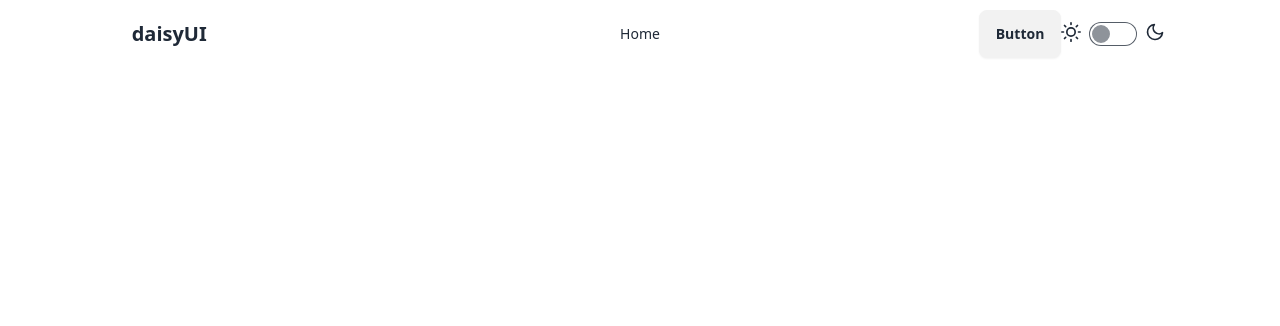
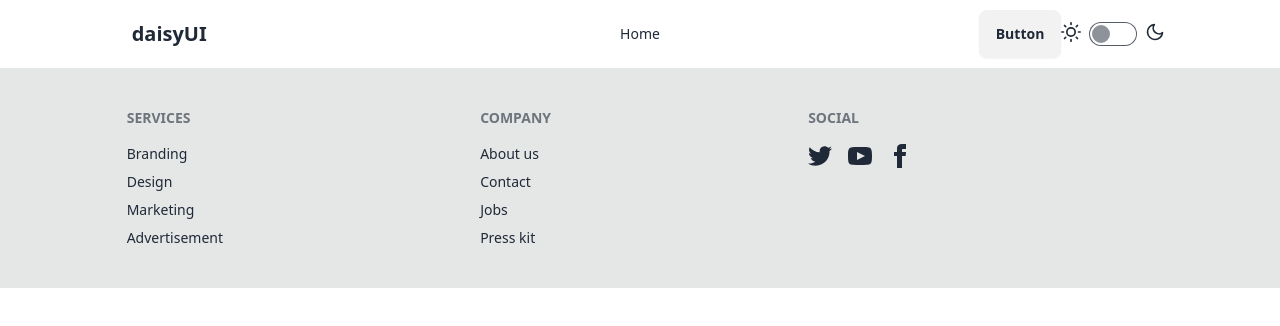
Before and after one commit to shafiul-tonoy/Cine-Craft, a React (Vite) app: page / in a window 1280 px wide. Shown: the top 326 px of the page. Built offline with nearby package versions, Linux system fonts and the light colour scheme.

Commit message:
footer added

```diff
--- a/src/layouts/MainLayouts.jsx
+++ b/src/layouts/MainLayouts.jsx
@@ -1,7 +1,8 @@
-import {  Outlet } from "react-router-dom";
+import { Outlet } from "react-router-dom";
 import Navbar from "../components/Navbar";
+import Footer from "../pages/Footer";
 
-export default function MainLayouts(){
+export default function MainLayouts() {
   return (
     <>
       <header>
@@ -10,7 +11,9 @@ export default function MainLayouts(){
       <main>
         <Outlet />
       </main>
-            <footer></footer>
+      <footer>
+        <Footer />
+      </footer>
     </>
-    )
+  );
 }
--- /dev/null
+++ b/src/pages/Footer.jsx
@@ -0,0 +1,63 @@
+export default function Footer() {
+  return (
+
+    <div className= 'bg-base-300' >
+        <footer className="footer bg-base-300 text-base-content py-10 px-5 w-full md:w-10/12 md:mx-auto">
+
+      <nav>
+        <h6 className="footer-title">Services</h6>
+        <a className="link link-hover">Branding</a>
+        <a className="link link-hover">Design</a>
+        <a className="link link-hover">Marketing</a>
+        <a className="link link-hover">Advertisement</a>
+      </nav>
+      <nav>
+        <h6 className="footer-title">Company</h6>
+        <a className="link link-hover">About us</a>
+        <a className="link link-hover">Contact</a>
+        <a className="link link-hover">Jobs</a>
+        <a className="link link-hover">Press kit</a>
+      </nav>
+      <nav>
+        <h6 className="footer-title">Social</h6>
+        <div className="grid grid-flow-col gap-4">
+          <a>
+            <svg
+              xmlns="http://www.w3.org/2000/svg"
+              width="24"
+              height="24"
+              viewBox="0 0 24 24"
+              className="fill-current"
+            >
+              <path d="M24 4.557c-.883.392-1.832.656-2.828.775 1.017-.609 1.798-1.574 2.165-2.724-.951.564-2.005.974-3.127 1.195-.897-.957-2.178-1.555-3.594-1.555-3.179 0-5.515 2.966-4.797 6.045-4.091-.205-7.719-2.165-10.148-5.144-1.29 2.213-.669 5.108 1.523 6.574-.806-.026-1.566-.247-2.229-.616-.054 2.281 1.581 4.415 3.949 4.89-.693.188-1.452.232-2.224.084.626 1.956 2.444 3.379 4.6 3.419-2.07 1.623-4.678 2.348-7.29 2.04 2.179 1.397 4.768 2.212 7.548 2.212 9.142 0 14.307-7.721 13.995-14.646.962-.695 1.797-1.562 2.457-2.549z"></path>
+            </svg>
+          </a>
+          <a>
+            <svg
+              xmlns="http://www.w3.org/2000/svg"
+              width="24"
+              height="24"
+              viewBox="0 0 24 24"
+              className="fill-current"
+            >
+              <path d="M19.615 3.184c-3.604-.246-11.631-.245-15.23 0-3.897.266-4.356 2.62-4.385 8.816.029 6.185.484 8.549 4.385 8.816 3.6.245 11.626.246 15.23 0 3.897-.266 4.356-2.62 4.385-8.816-.029-6.185-.484-8.549-4.385-8.816zm-10.615 12.816v-8l8 3.993-8 4.007z"></path>
+            </svg>
+          </a>
+          <a>
+            <svg
+              xmlns="http://www.w3.org/2000/svg"
+              width="24"
+              height="24"
+              viewBox="0 0 24 24"
+              className="fill-current"
+            >
+              <path d="M9 8h-3v4h3v12h5v-12h3.642l.358-4h-4v-1.667c0-.955.192-1.333 1.115-1.333h2.885v-5h-3.808c-3.596 0-5.192 1.583-5.192 4.615v3.385z"></path>
+            </svg>
+          </a>
+        </div>
+      </nav>
+    </footer>
+    </div>
+
+  );
+}
```
Lines whose indentation alone changed are shown as unchanged.
